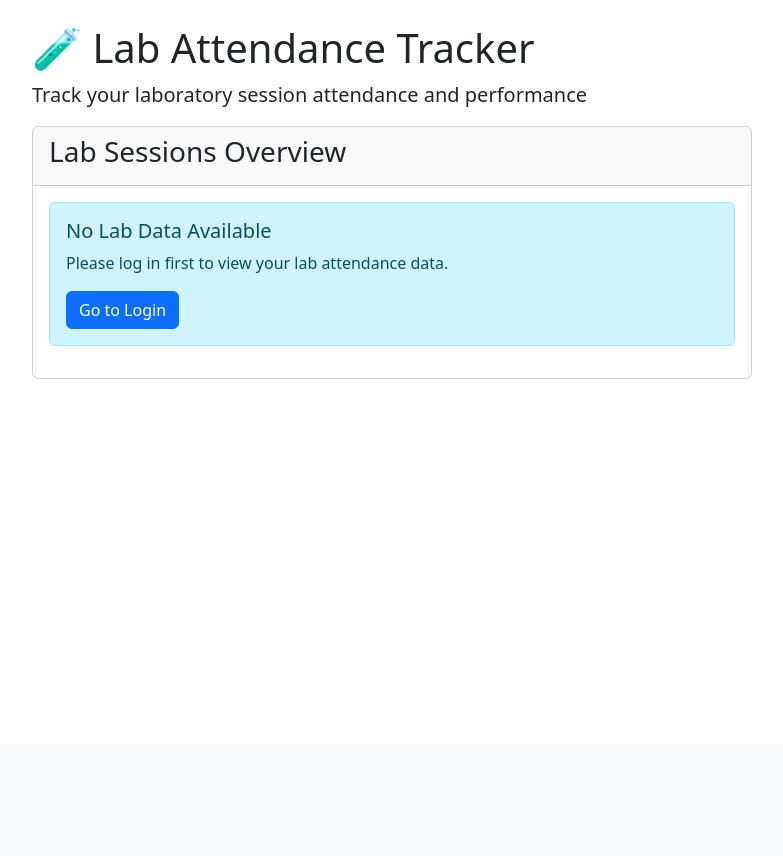
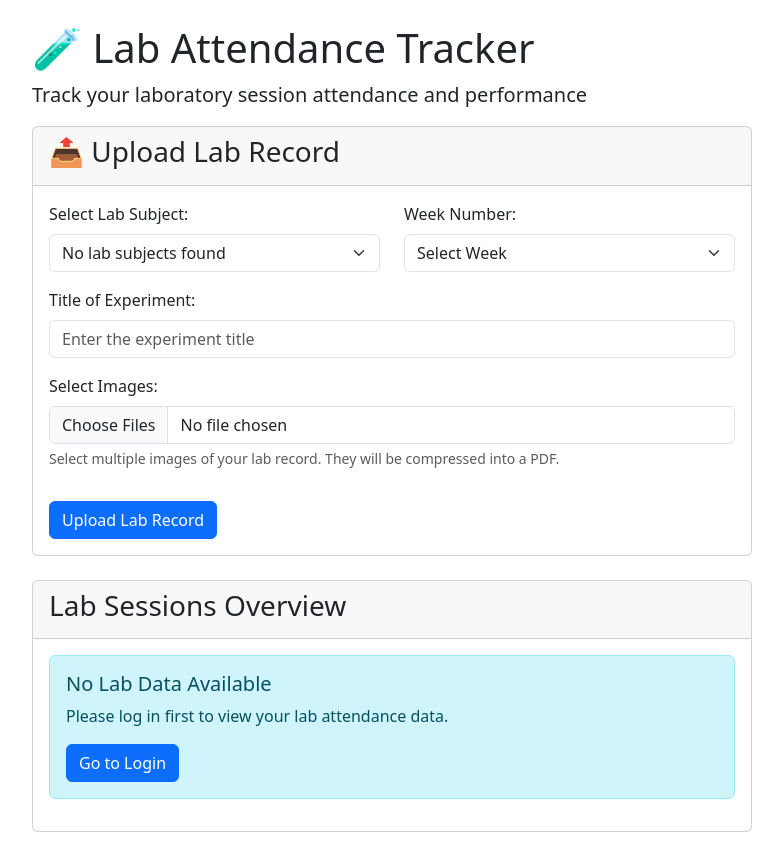
Before and after one commit to Sp2-004/attendance, a Flask app: page /lab in a window 1280 px wide. Shown: the part 56-912 px from the top of the page, without its empty margins (62-845 px from the left). Before the commit the page ends 435 px from the top, so only its background shows below. Run offline with Flask 3, Linux system fonts and the light colour scheme; some libraries are stand-ins or nearby versions.

Commit message:
Fix Navigation Issues and Add Lab Record Upload

```diff
--- a/app.py
+++ b/app.py
@@ -1,6 +1,7 @@
 from flask import Flask, render_template, request, session, redirect, url_for
 from selenium import webdriver
 from selenium.webdriver.common.by import By
+from selenium.webdriver.support.ui import Select
 from selenium.webdriver.chrome.service import Service
 from selenium.webdriver.chrome.options import Options
 from webdriver_manager.chrome import ChromeDriverManager
@@ -9,6 +10,12 @@ import time
 import re
 from datetime import datetime
 import os
+from PIL import Image
+import io
+from reportlab.pdfgen import canvas
+from reportlab.lib.pagesizes import letter, A4
+import tempfile
+from werkzeug.utils import secure_filename
 
 
 
@@ -207,6 +214,36 @@ def login_page():
 
 @app.route("/dashboard", methods=["POST"])
 def dashboard():
+    if request.method == "GET":
+        # Handle GET requests (navigation from other pages)
+        data = session.get('attendance_data')
+        if not data:
+            return redirect("/")
+
+        calendar_data = []
+        date_attendance = data.get('date_attendance', {})
+
+        for date_key in date_attendance:
+            try:
+                dt = datetime.strptime(date_key, "%d-%m-%Y")
+                value = 1 if date_attendance[date_key]['present'] > 0 else 0
+                calendar_data.append({'date': dt.strftime("%Y-%m-%d"), 'value': value})
+            except ValueError:
+                continue
+
+        table_data = []
+        for i, (code, sub) in enumerate(data["subjects"].items(), start=1):
+            table_data.append([i, code, sub["name"], sub["present"], sub["absent"], f"{sub['percentage']}%"])
+
+        table_html = tabulate(
+            table_data,
+            headers=["S.No", "Course Code", "Course Name", "Present", "Absent", "Percentage"],
+            tablefmt="html"
+        )
+
+        return render_template("dashboard.html", data=data, calendar_data=calendar_data, table_html=table_html)
+
+    # Handle POST requests (login)
     username = request.form["username"]
     password = request.form["password"]
 
@@ -216,6 +253,8 @@ def dashboard():
         return render_template("login.html", error=data["error"])
 
     session['attendance_data'] = data
+    session['username'] = username
+    session['password'] = password
 
     calendar_data = []
     date_attendance = data.get('date_attendance', {})
@@ -247,6 +286,213 @@ def dashboard():
 
     return render_template("dashboard.html", data=data, calendar_data=calendar_data, table_html=table_html)
 
+def get_lab_subjects(username, password):
+    """Fetch lab subjects from the website"""
+    options = Options()
+    options.add_argument("--headless=new")
+    options.add_argument("--no-sandbox")
+    options.add_argument("--disable-dev-shm-usage")
+    options.add_argument("--window-size=1920,1080")
+
+    driver = webdriver.Chrome(
+        service=Service(ChromeDriverManager().install()),
+        options=options
+    )
+
+    try:
+        # Login
+        driver.get(COLLEGE_LOGIN_URL)
+        time.sleep(2)
+        driver.find_element(By.ID, "txt_uname").send_keys(username)
+        driver.find_element(By.ID, "txt_pwd").send_keys(password)
+        driver.find_element(By.ID, "but_submit").click()
+        time.sleep(3)
+
+        # Navigate to lab record page
+        driver.get("https://samvidha.iare.ac.in/home?action=labrecord_std")
+        time.sleep(3)
+
+        # Find the lab select dropdown
+        try:
+            lab_select = Select(driver.find_element(By.NAME, "lab_name"))
+            lab_options = []
+            for option in lab_select.options:
+                if option.value and option.value != "Select Lab":
+                    lab_options.append({
+                        'value': option.value,
+                        'text': option.text
+                    })
+            return lab_options
+        except Exception as e:
+            print(f"Error finding lab dropdown: {e}")
+            return []
+
+    except Exception as e:
+        print(f"Error fetching lab subjects: {e}")
+        return []
+    finally:
+        driver.quit()
+
+def compress_images_to_pdf(image_files, max_size_mb=1):
+    """Convert and compress images to PDF under specified size"""
+    pdf_buffer = io.BytesIO()
+
+    # Create PDF
+    c = canvas.Canvas(pdf_buffer, pagesize=A4)
+    width, height = A4
+
+    for image_file in image_files:
+        try:
+            # Open and process image
+            img = Image.open(image_file)
+
+            # Convert to RGB if necessary
+            if img.mode != 'RGB':
+                img = img.convert('RGB')
+
+            # Calculate scaling to fit page
+            img_width, img_height = img.size
+            scale_w = (width - 40) / img_width  # 20pt margin on each side
+            scale_h = (height - 40) / img_height  # 20pt margin on each side
+            scale = min(scale_w, scale_h, 1.0)  # Don't upscale
+
+            new_width = img_width * scale
+            new_height = img_height * scale
+
+            # Resize image
+            img = img.resize((int(img_width * scale), int(img_height * scale)), Image.Resampling.LANCZOS)
+
+            # Save to temporary file
+            temp_img = io.BytesIO()
+            img.save(temp_img, format='JPEG', quality=85, optimize=True)
+            temp_img.seek(0)
+
+            # Add to PDF
+            x = (width - new_width) / 2
+            y = (height - new_height) / 2
+            c.drawInlineImage(temp_img, x, y, width=new_width, height=new_height)
+            c.showPage()
+
+        except Exception as e:
+            print(f"Error processing image: {e}")
+            continue
+
+    c.save()
+    pdf_buffer.seek(0)
+
+    # Check size and compress if needed
+    pdf_size = len(pdf_buffer.getvalue())
+    max_size_bytes = max_size_mb * 1024 * 1024
+
+    if pdf_size > max_size_bytes:
+        # Reduce quality and try again
+        pdf_buffer = io.BytesIO()
+        c = canvas.Canvas(pdf_buffer, pagesize=A4)
+
+        for image_file in image_files:
+            try:
+                image_file.seek(0)  # Reset file pointer
+                img = Image.open(image_file)
+
+                if img.mode != 'RGB':
+                    img = img.convert('RGB')
+
+                # More aggressive scaling
+                img_width, img_height = img.size
+                scale_w = (width - 40) / img_width
+                scale_h = (height - 40) / img_height
+                scale = min(scale_w, scale_h, 0.8)  # Reduce to 80% max
+
+                new_width = img_width * scale
+                new_height = img_height * scale
+
+                img = img.resize((int(img_width * scale), int(img_height * scale)), Image.Resampling.LANCZOS)
+
+                temp_img = io.BytesIO()
+                img.save(temp_img, format='JPEG', quality=60, optimize=True)  # Lower quality
+                temp_img.seek(0)
+
+                x = (width - new_width) / 2
+                y = (height - new_height) / 2
+                c.drawInlineImage(temp_img, x, y, width=new_width, height=new_height)
+                c.showPage()
+
+            except Exception as e:
+                continue
+
+        c.save()
+        pdf_buffer.seek(0)
+
+    return pdf_buffer
+
+def upload_lab_record(username, password, lab_name, week_no, title, pdf_file):
+    """Upload lab record to the website"""
+    options = Options()
+    options.add_argument("--headless=new")
+    options.add_argument("--no-sandbox")
+    options.add_argument("--disable-dev-shm-usage")
+    options.add_argument("--window-size=1920,1080")
+
+    driver = webdriver.Chrome(
+        service=Service(ChromeDriverManager().install()),
+        options=options
+    )
+
+    try:
+        # Login
+        driver.get(COLLEGE_LOGIN_URL)
+        time.sleep(2)
+        driver.find_element(By.ID, "txt_uname").send_keys(username)
+        driver.find_element(By.ID, "txt_pwd").send_keys(password)
+        driver.find_element(By.ID, "but_submit").click()
+        time.sleep(3)
+
+        # Navigate to lab record page
+        driver.get("https://samvidha.iare.ac.in/home?action=labrecord_std")
+        time.sleep(3)
+
+        # Fill the form
+        lab_select = Select(driver.find_element(By.NAME, "lab_name"))
+        lab_select.select_by_value(lab_name)
+
+        week_select = Select(driver.find_element(By.NAME, "week_no"))
+        week_select.select_by_value(str(week_no))
+
+        title_field = driver.find_element(By.NAME, "title")
+        title_field.send_keys(title)
+
+        # Save PDF to temporary file for upload
+        with tempfile.NamedTemporaryFile(delete=False, suffix='.pdf') as temp_file:
+            temp_file.write(pdf_file.getvalue())
+            temp_file_path = temp_file.name
+
+        # Upload file
+        file_input = driver.find_element(By.NAME, "program_document")
+        file_input.send_keys(temp_file_path)
+
+        time.sleep(2)
+
+        # Submit form
+        submit_button = driver.find_element(By.XPATH, "//input[@type='submit' and @value='Submit']")
+        submit_button.click()
+
+        time.sleep(3)
+
+        # Clean up temp file
+        os.unlink(temp_file_path)
+
+        # Check for success message or error
+        page_source = driver.page_source.lower()
+        if "success" in page_source or "uploaded" in page_source:
+            return {"success": True, "message": "Lab record uploaded successfully!"}
+        else:
+            return {"success": False, "message": "Upload may have failed. Please check the website."}
+
+    except Exception as e:
+        return {"success": False, "message": f"Error uploading lab record: {str(e)}"}
+    finally:
+        driver.quit()
+
 @app.route("/b_safe", methods=["GET"])
 def b_safe():
     data = session.get('attendance_data')
@@ -268,10 +514,59 @@ def course(code):
     projected = round((sub["present"] / total * 100) if total > 0 else 0, 2)
     return render_template("course.html", sub=sub, code=code, bunk=bunk, projected=projected)
 
-@app.route("/lab", methods=["GET"])
+@app.route("/lab", methods=["GET", "POST"])
 def lab():
     data = session.get('attendance_data')
+
+    if request.method == "POST":
+        # Handle lab record upload
+        try:
+            lab_name = request.form.get('lab_name')
+            week_no = request.form.get('week_no')
+            title = request.form.get('title')
+            images = request.files.getlist('images')
+
+            if not all([lab_name, week_no, title]) or not images:
+                return render_template("lab.html", data=data, error="Please fill all fields and select images")
+
+            # Get credentials from session or request
+            username = session.get('username')
+            password = session.get('password')
+
+            if not username or not password:
+                return render_template("lab.html", data=data, error="Session expired. Please login again.")
+
+            # Compress images to PDF
+            pdf_file = compress_images_to_pdf(images)
+
+            # Upload to website
+            result = upload_lab_record(username, password, lab_name, week_no, title, pdf_file)
+
+            if result["success"]:
+                return render_template("lab.html", data=data, success=result["message"])
+            else:
+                return render_template("lab.html", data=data, error=result["message"])
+
+        except Exception as e:
+            return render_template("lab.html", data=data, error=f"Error processing upload: {str(e)}")
+
     return render_template("lab.html", data=data)
+
+@app.route("/get_lab_subjects", methods=["POST"])
+def get_lab_subjects_route():
+    """API endpoint to fetch lab subjects"""
+    try:
+        username = session.get('username')
+        password = session.get('password')
+
+        if not username or not password:
+            return {"error": "Session expired"}, 401
+
+        lab_subjects = get_lab_subjects(username, password)
+        return {"subjects": lab_subjects}
+
+    except Exception as e:
+        return {"error": str(e)}, 500
 
 @app.route("/profile", methods=["GET"])
 def profile():
--- a/requirements.txt
+++ b/requirements.txt
@@ -2,3 +2,5 @@ flask
 selenium
 webdriver-manager
 tabulate
+Pillow
+reportlab
--- a/templates/lab.html
+++ b/templates/lab.html
@@ -5,8 +5,70 @@
     <h1>🧪 Lab Attendance Tracker</h1>
     <p class="lead">Track your laboratory session attendance and performance</p>
 
+    {% if error %}
+    <div class="alert alert-danger">{{ error }}</div>
+    {% endif %}
+
+    {% if success %}
+    <div class="alert alert-success">{{ success }}</div>
+    {% endif %}
+
     <div class="row">
       <div class="col-md-8">
+        <!-- Lab Record Upload Section -->
+        <div class="card mb-4">
+          <div class="card-header">
+            <h3>📤 Upload Lab Record</h3>
+          </div>
+          <div class="card-body">
+            <form method="post" enctype="multipart/form-data" id="labUploadForm">
+              <div class="row">
+                <div class="col-md-6">
+                  <div class="mb-3">
+                    <label for="lab_name" class="form-label">Select Lab Subject:</label>
+                    <select class="form-select" id="lab_name" name="lab_name" required>
+                      <option value="">Loading lab subjects...</option>
+                    </select>
+                  </div>
+                </div>
+                <div class="col-md-6">
+                  <div class="mb-3">
+                    <label for="week_no" class="form-label">Week Number:</label>
+                    <select class="form-select" id="week_no" name="week_no" required>
+                      <option value="">Select Week</option>
+                      {% for i in range(1, 16) %}
+                      <option value="{{ i }}">Week {{ i }}</option>
+                      {% endfor %}
+                    </select>
+                  </div>
+                </div>
+              </div>
+
+              <div class="mb-3">
+                <label for="title" class="form-label">Title of Experiment:</label>
+                <input type="text" class="form-control" id="title" name="title" required
+                       placeholder="Enter the experiment title">
+              </div>
+
+              <div class="mb-3">
+                <label for="images" class="form-label">Select Images:</label>
+                <input type="file" class="form-control" id="images" name="images"
+                       multiple accept="image/*" required>
+                <div class="form-text">Select multiple images of your lab record. They will be compressed into a PDF.</div>
+              </div>
+
+              <div class="mb-3">
+                <div id="imagePreview" class="row"></div>
+              </div>
+
+              <button type="submit" class="btn btn-primary" id="uploadBtn">
+                <span class="spinner-border spinner-border-sm d-none" role="status"></span>
+                Upload Lab Record
+              </button>
+            </form>
+          </div>
+        </div>
+
         <div class="card mb-4">
           <div class="card-header">
             <h3>Lab Sessions Overview</h3>
@@ -151,4 +213,72 @@
       </div>
     </div>
   </div>
+
+  <script>
+    document.addEventListener('DOMContentLoaded', function() {
+      // Load lab subjects
+      fetch('/get_lab_subjects', {
+        method: 'POST',
+        headers: {
+          'Content-Type': 'application/json',
+        }
+      })
+      .then(response => response.json())
+      .then(data => {
+        const labSelect = document.getElementById('lab_name');
+        labSelect.innerHTML = '<option value="">Select Lab Subject</option>';
+
+        if (data.subjects && data.subjects.length > 0) {
+          data.subjects.forEach(subject => {
+            const option = document.createElement('option');
+            option.value = subject.value;
+            option.textContent = subject.text;
+            labSelect.appendChild(option);
+          });
+        } else {
+          labSelect.innerHTML = '<option value="">No lab subjects found</option>';
+        }
+      })
+      .catch(error => {
+        console.error('Error loading lab subjects:', error);
+        document.getElementById('lab_name').innerHTML = '<option value="">Error loading subjects</option>';
+      });
+
+      // Image preview functionality
+      document.getElementById('images').addEventListener('change', function(e) {
+        const preview = document.getElementById('imagePreview');
+        preview.innerHTML = '';
+
+        Array.from(e.target.files).forEach((file, index) => {
+          if (file.type.startsWith('image/')) {
+            const reader = new FileReader();
+            reader.onload = function(e) {
+              const col = document.createElement('div');
+              col.className = 'col-md-3 mb-2';
+              col.innerHTML = `
+                <div class="card">
+                  <img src="${e.target.result}" class="card-img-top" style="height: 150px; object-fit: cover;">
+                  <div class="card-body p-2">
+                    <small class="text-muted">${file.name}</small>
+                  </div>
+                </div>
+              `;
+              preview.appendChild(col);
+            };
+            reader.readAsDataURL(file);
+          }
+        });
+      });
+
+      // Form submission with loading state
+      document.getElementById('labUploadForm').addEventListener('submit', function(e) {
+        const uploadBtn = document.getElementById('uploadBtn');
+        const spinner = uploadBtn.querySelector('.spinner-border');
+
+        uploadBtn.disabled = true;
+        spinner.classList.remove('d-none');
+        uploadBtn.innerHTML = '<span class="spinner-border spinner-border-sm" role="status"></span> Uploading...';
+      });
+    });
+  </script>
 {% endblock %}
```
